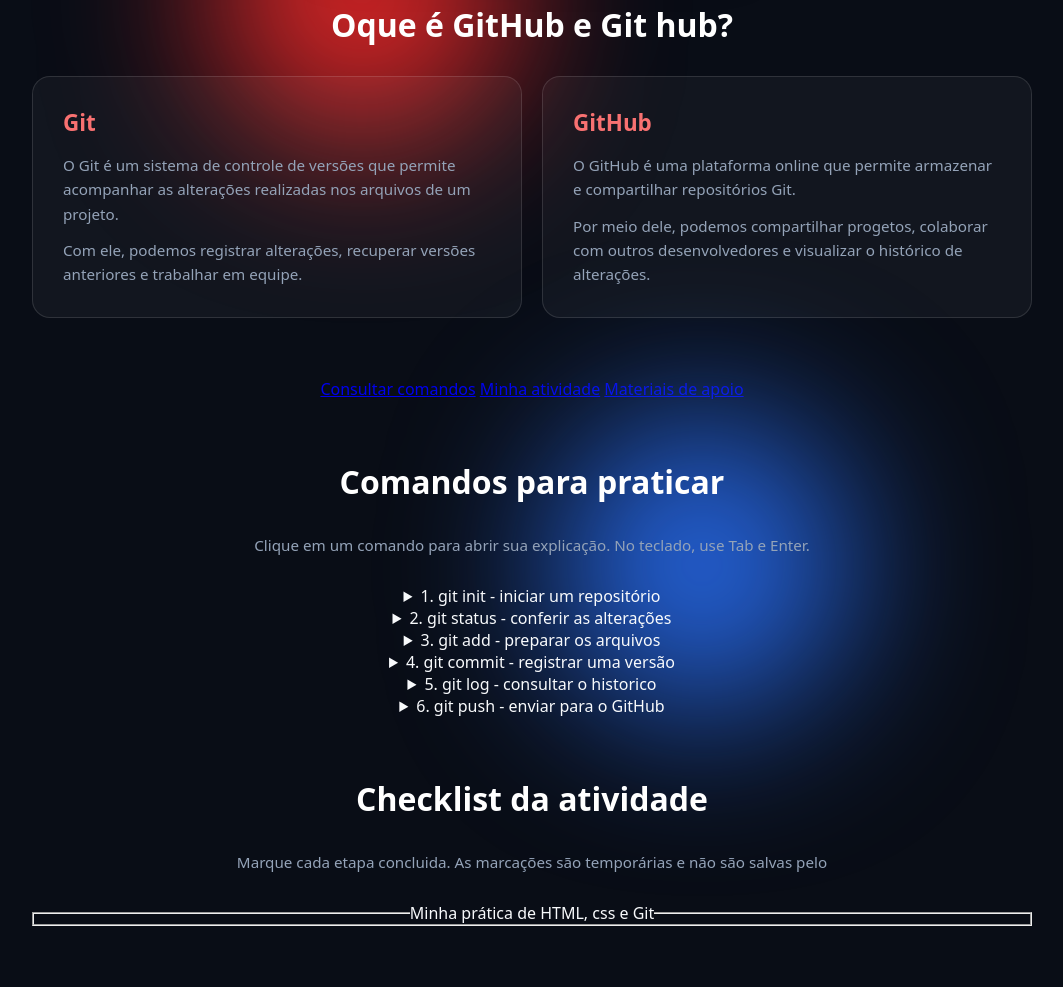
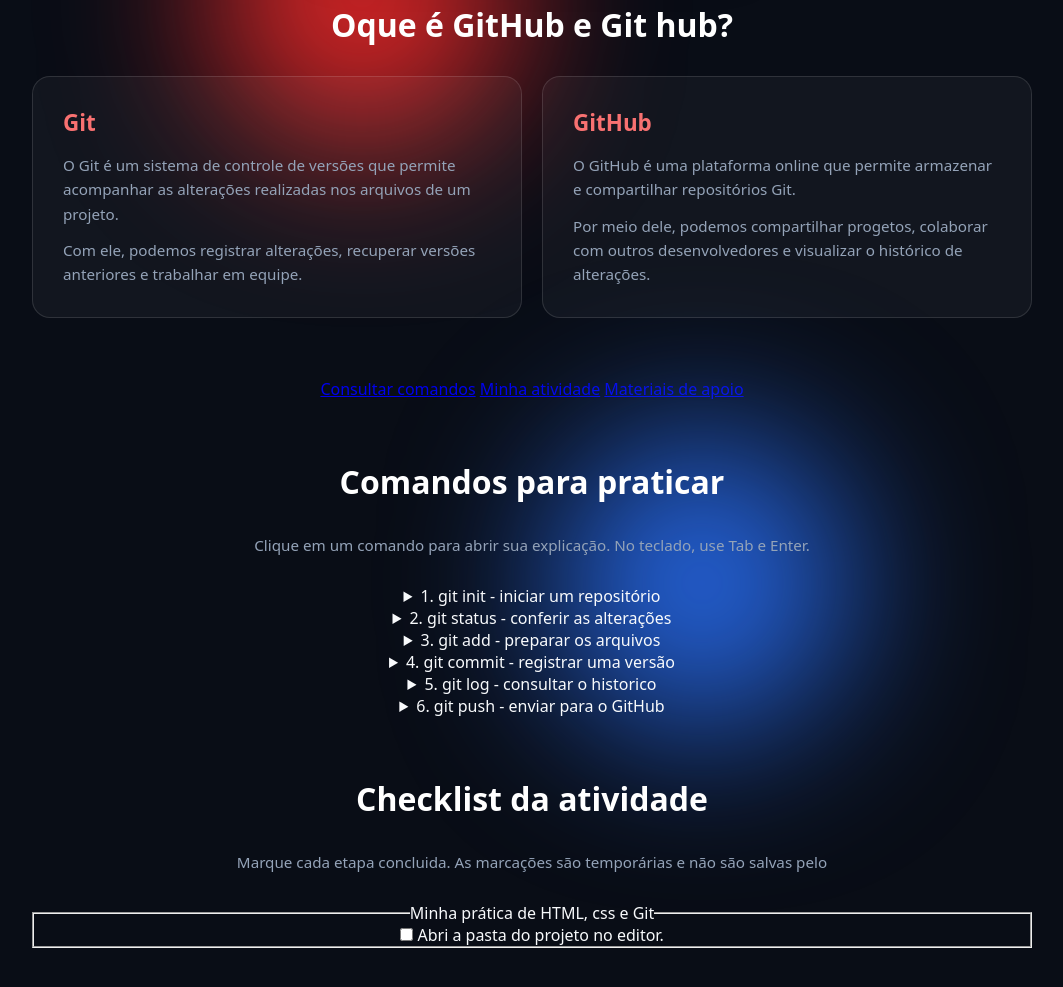
Before and after one commit to alissonlezo/aula-git, a plain HTML site: page index.html in a window 1280 px wide. Shown: the part 449-1436 px from the top of the page, without its empty margins (108-1171 px from the left). Drawn offline with Linux system fonts and the light colour scheme.

Commit message:
criei um label

```diff
--- a/index.html
+++ b/index.html
@@ -111,6 +111,9 @@
 
         <fieldset class="Checklist">
             <legend>Minha prática de HTML, css e Git</legend>
+
+
+            <label><input type="checkbox"> <span>Abri a pasta do projeto no editor.</span></label>
         </fieldset>
     </section>
 </body>
```
